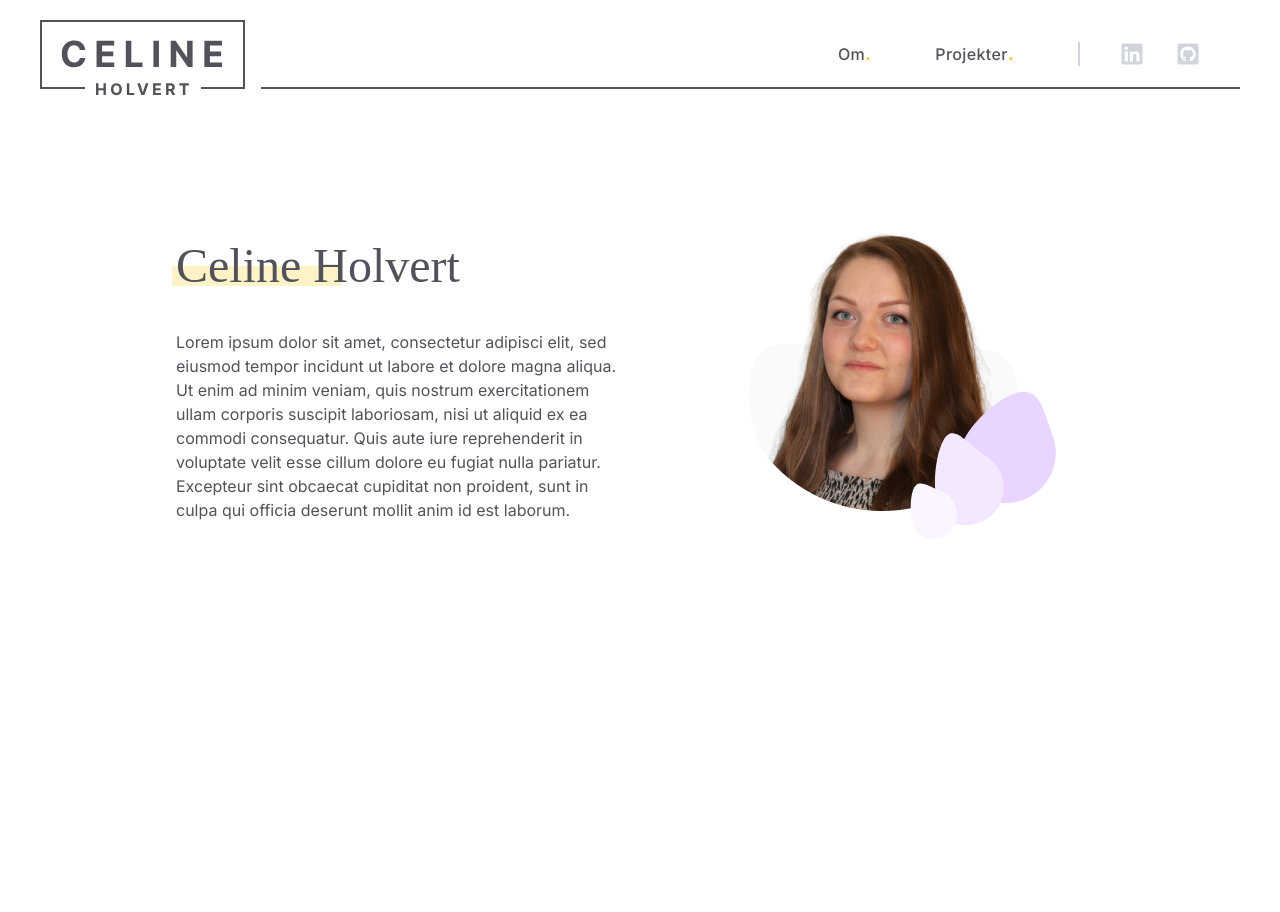
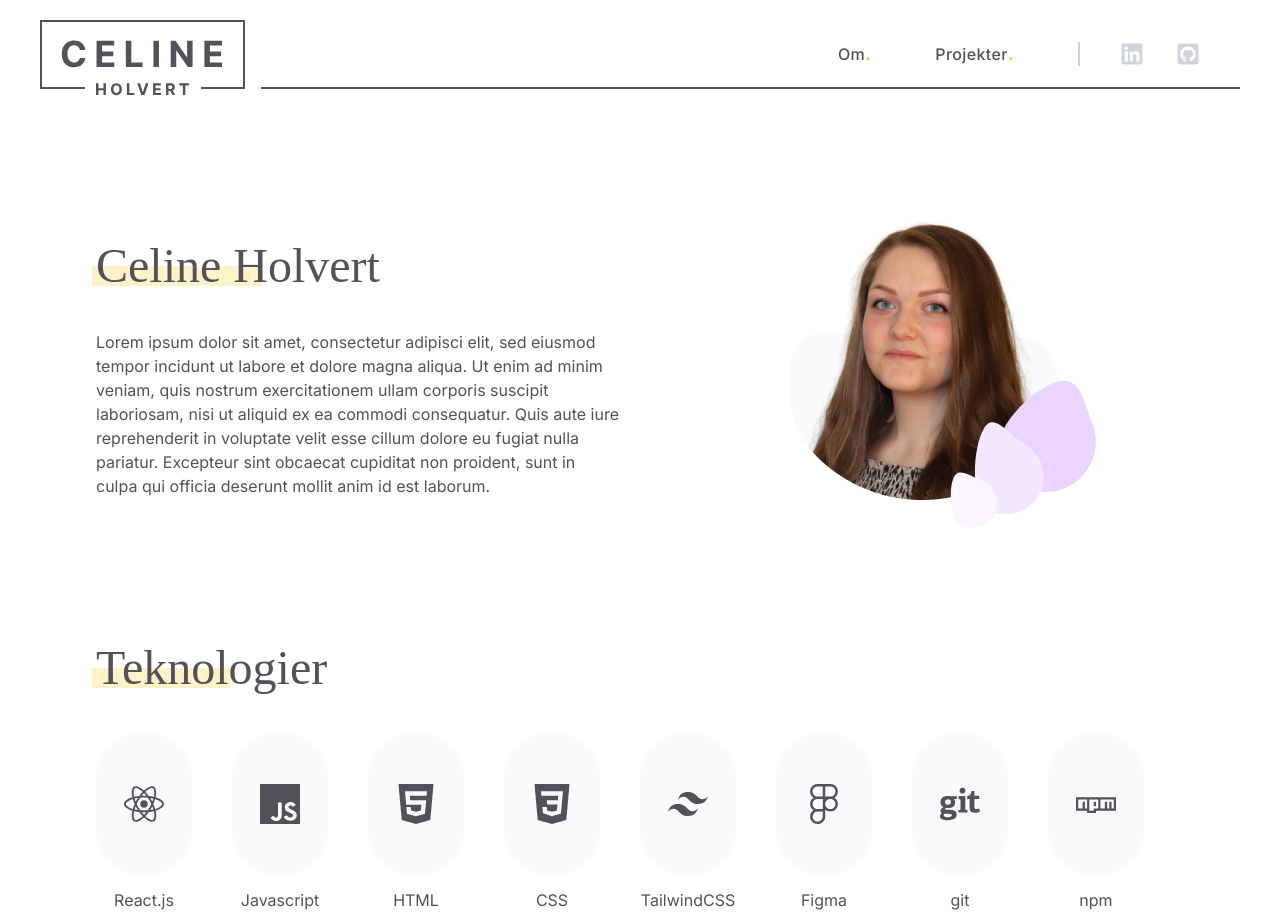
Before and after one commit to celinerh/portfolio, a React (Create React App) app: page / in a window 1280 px wide. Before the commit the page ends 800 px from the top, so only its background shows below. Built offline with nearby package versions, Linux system fonts and the light colour scheme; a web font is replaced by a local one.

Commit message:
implement technology cards

```diff
--- a/src/pages/About.jsx
+++ b/src/pages/About.jsx
@@ -1,8 +1,29 @@
 import Heading from "../components/Heading";
+import TechnologyCard from "../components/TechnologyCard";
+import {
+  SiReact,
+  SiJavascript,
+  SiHtml5,
+  SiCss3,
+  SiTailwindcss,
+  SiFigma,
+} from "react-icons/si";
+import { FaGit, FaNpm } from "react-icons/fa";
+
+const technologyCards = [
+  { title: "React.js", icon: <SiReact className="h-10 w-auto" /> },
+  { title: "Javascript", icon: <SiJavascript className="h-10 w-auto" /> },
+  { title: "HTML", icon: <SiHtml5 className="h-10 w-auto" /> },
+  { title: "CSS", icon: <SiCss3 className="h-10 w-auto" /> },
+  { title: "TailwindCSS", icon: <SiTailwindcss className="h-10 w-auto" /> },
+  { title: "Figma", icon: <SiFigma className="h-10 w-auto" /> },
+  { title: "git", icon: <FaGit className="h-10 w-auto" /> },
+  { title: "npm", icon: <FaNpm className="h-10 w-auto" /> },
+];
 
 const About = () => {
   return (
-    <div className="mx-44 flex flex-col gap-44">
+    <div className="mx-24 flex flex-col gap-36">
       <div className="grid grid-cols-2 gap-10">
         <div className="mt-10">
           <Heading title="Celine Holvert" />
@@ -59,6 +80,17 @@ const About = () => {
           </svg>
         </div>
       </div>
+      <div>
+        <Heading title="Teknologier" />
+        <div className="flex gap-10 flex-wrap">
+          {technologyCards.map((technologyCard) => (
+            <TechnologyCard
+              title={technologyCard.title}
+              icon={technologyCard.icon}
+            />
+          ))}
+        </div>
+      </div>
     </div>
   );
 };
```
